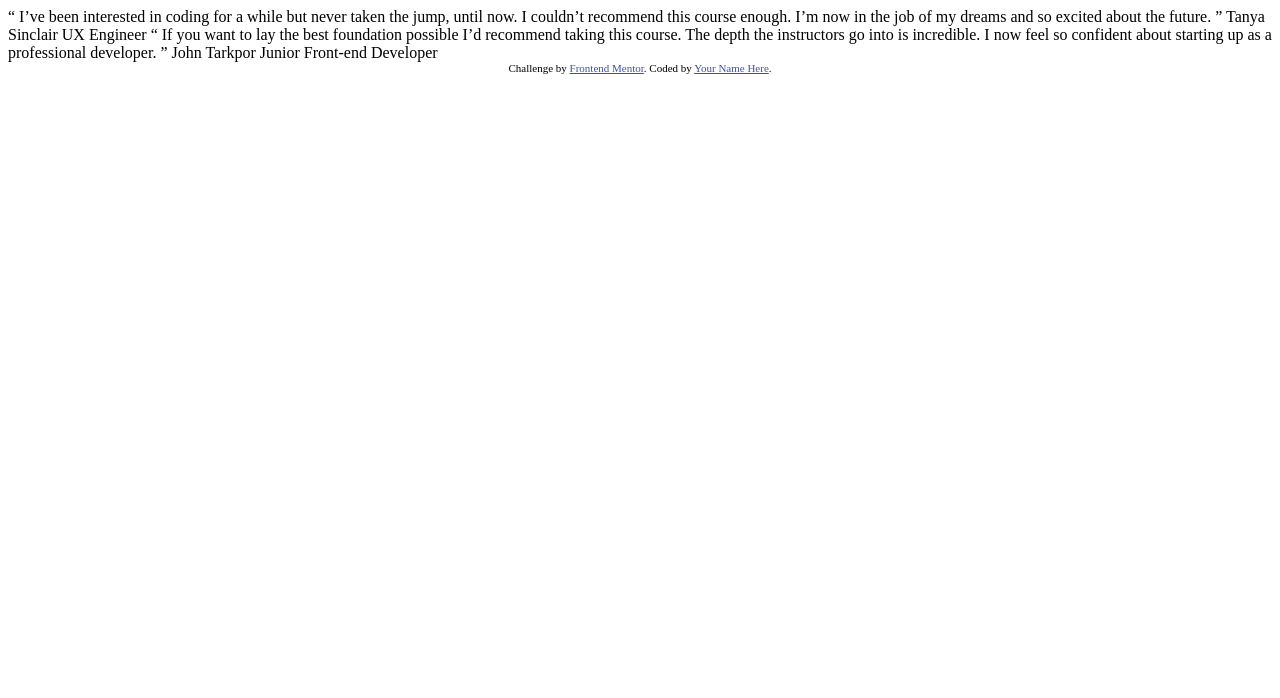
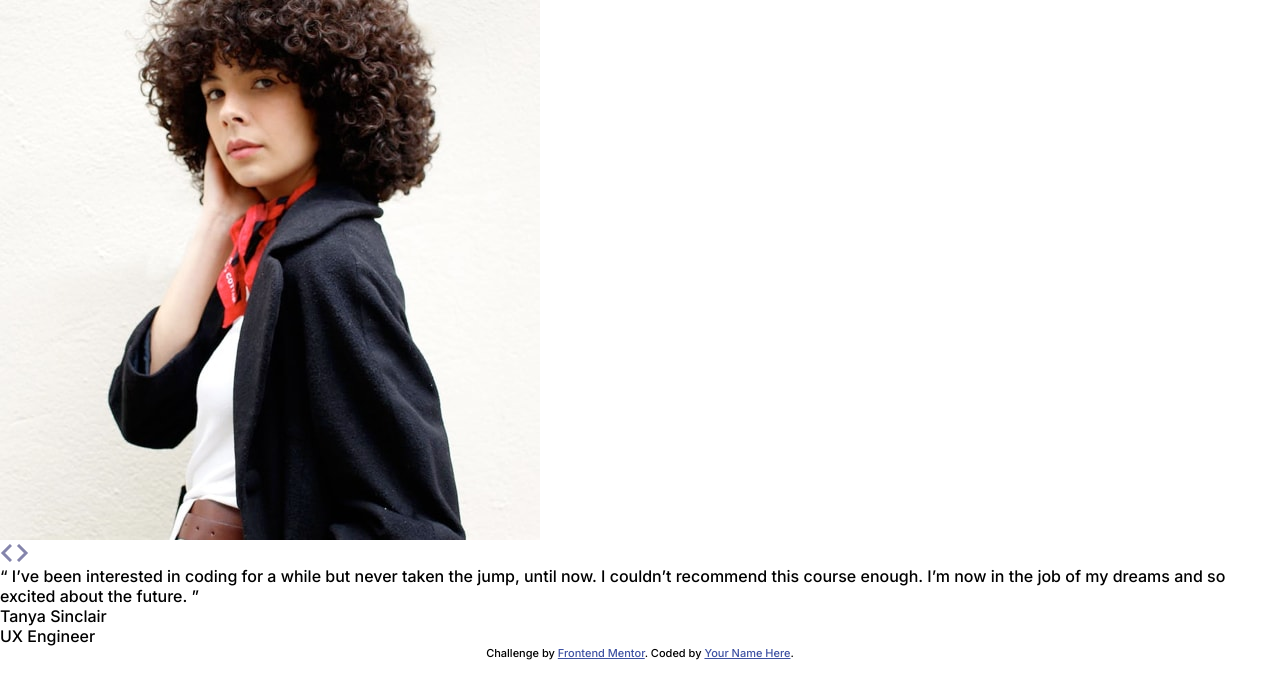
Before and after one commit to Etang131/coding-bootcamp-testimonial-slider, a plain HTML site: page index.html in a window 1280 px wide. Drawn offline with Linux system fonts and the light colour scheme.

Commit message:
basic setup for html

```diff
--- a/index.html
+++ b/index.html
@@ -7,21 +7,38 @@
   <link rel="icon" type="image/png" sizes="32x32" href="./images/favicon-32x32.png">
 
   <title>Frontend Mentor | Coding Bootcamp Testimonials Slider</title>
+<link href="https://fonts.googleapis.com/css2?family=Inter:wght@300;500;700&display=swap" rel="stylesheet">
+<link rel="stylesheet" href="css/main.css">
 
-  <!-- Feel free to remove these styles or customise in your own stylesheet 👍 -->
-  <style>
-    .attribution { font-size: 11px; text-align: center; }
-    .attribution a { color: hsl(228, 45%, 44%); }
-  </style>
+
 </head>
 <body>
+  <div class="container">
+    <div class="testimonialSection">
+      <div class="photoSection">
+        <img class="photo" src="images/image-tanya.jpg" alt="Tanya">
+        <div class="buttonContainer">
+          <img class="prev" src="/images/icon-prev.svg" alt="prev">
+          <img class="next" src="/images/icon-next.svg" alt="next">
+        </div>
+      </div>
+      <div class="testimonialMessage">
+        <p class="testimonial">“ I’ve been interested in coding for a while but never taken the jump, until now.
+          I couldn’t recommend this course enough. I’m now in the job of my dreams and so
+          excited about the future. ”</p>
+          <div class="titleSection">
+          <p class="name">Tanya Sinclair</p>
+          <p class="title">UX Engineer</p>
+          </div>
+      </div>
+    </div>
+  </div>
 
-  “ I’ve been interested in coding for a while but never taken the jump, until now.
-  I couldn’t recommend this course enough. I’m now in the job of my dreams and so
-  excited about the future. ”
+<!--
 
-  Tanya Sinclair
-  UX Engineer
+
+
+
 
   “ If you want to lay the best foundation possible I’d recommend taking this course.
   The depth the instructors go into is incredible. I now feel so confident about
@@ -29,6 +46,7 @@
 
   John Tarkpor
   Junior Front-end Developer
+  -->
 
   <div class="attribution">
     Challenge by <a href="https://www.frontendmentor.io?ref=challenge" target="_blank">Frontend Mentor</a>.
```
